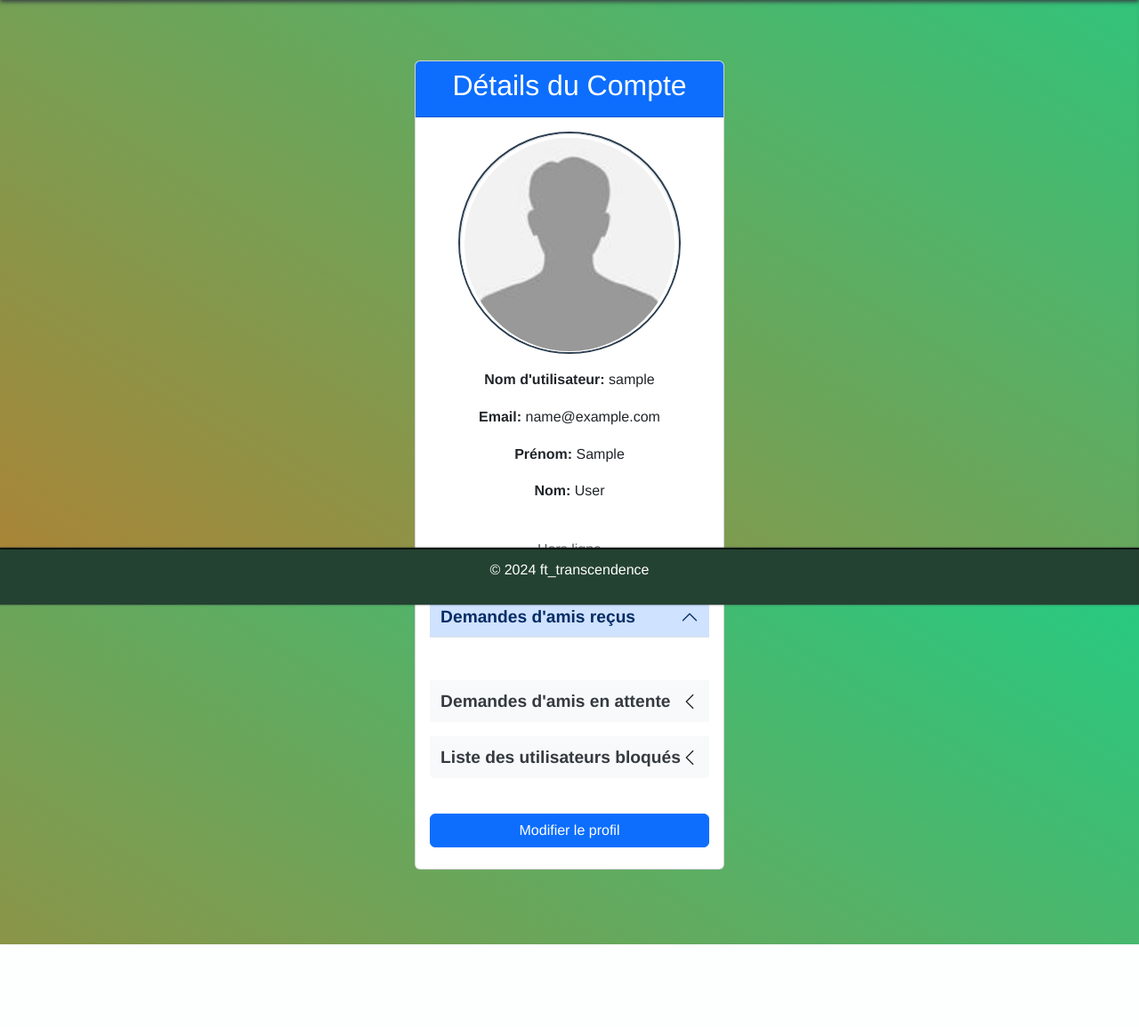
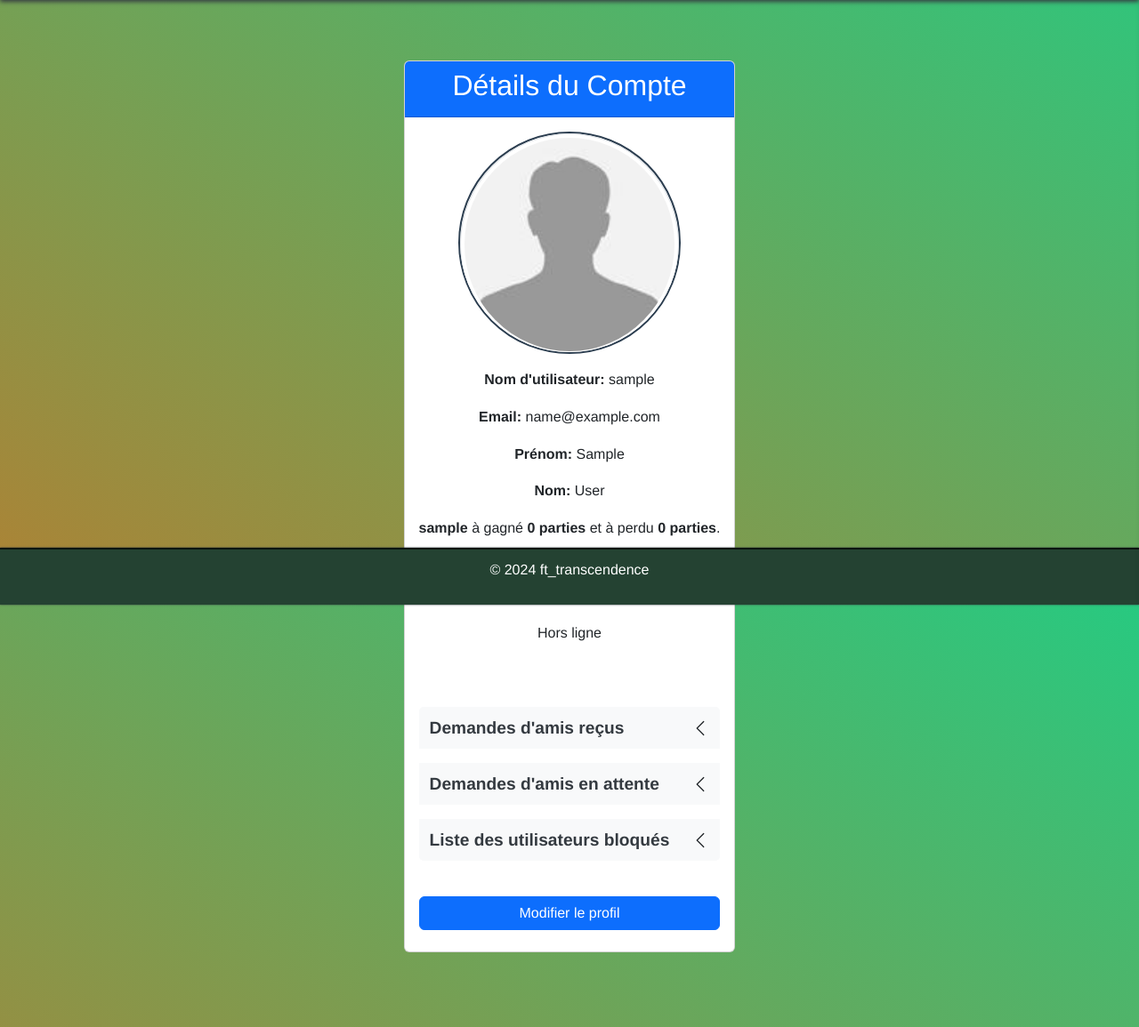
Before and after one commit to qbnt/6_ft_transcendence, a Django app: template projet/srcs/web/ft_transcendence/user_manage/templates/user_manage/profile.html in a window 1280 px wide. Shown: the part 120-1275 px from the top of the page at 89% size. Before the commit the page ends 1182 px from the top, so only its background shows below. Run offline with Django 3.2, Linux system fonts and the light colour scheme; the template is opened without the code that fills it, so the values that code supplies are empty; the visitor is signed in with stand-in values (Sample User, id 1); data comes from the database, SQL or seed files in the repository; some libraries are stand-ins or nearby versions.

Commit message:
Ajout conteur won/lost et historique des parties

```diff
--- a/projet/srcs/web/ft_transcendence/user_manage/templates/user_manage/partial/profile_partial.html
+++ b/projet/srcs/web/ft_transcendence/user_manage/templates/user_manage/partial/profile_partial.html
@@ -13,12 +13,34 @@
 					<p><strong>Email:</strong> {{ user.email }}</p>
 					<p><strong>Prénom:</strong> {{ user.first_name }}</p>
 					<p><strong>Nom:</strong> {{ user.last_name }}</p>
-				</div>
+					<p> <strong>{{ user.username }}</strong> à gagné
+						<strong>{{ user.won_games.count }} parties</strong> et à perdu
+						<strong>{{ user.lost_games.count }} parties</strong>.</p>
+					<div class="accordion mt-4 w-100" id="accordionGame">
+						<div class="accordion-item">
+							<h2 class="accordion-header" id="headingOne">
+								<button class="accordion-button collapsed" type="button" data-bs-toggle="collapse" data-bs-target="#collapseGames" aria-expanded="false" aria-controls="collapseGames">
+									Historique des parties
+								</button>
+							</h2>
+							<div id="collapseGames" class="accordion-collapse collapse" aria-labelledby="headingGame" data-bs-parents="#accordionGame">
+								<div class="accordion-body">
+									<ul class="list-group">
+										{% for game in user.lost_games.all %}
+											<li class="list-group-item d-flex justify-content-between align-items-center">
+												{{ game }}
+											</li>
+										{% endfor %}
+									</ul>
+								</div>
+							</div>
+						</div>
+					</div>
 				<div>
 					{% if user in online.users_online.all %}
-						<p class="text-success"><i class="fas fa-circle"></i> En ligne</p>
+						<p class="btn btn-success"><i class="fas fa-circle"></i> En ligne</p>
 					{% else %}
-						<p class="text-muted"><i class="fas fa-circle"></i> Hors ligne</p>
+						<p class="btn btn-muted"><i class="fas fa-circle"></i> Hors ligne</p>
 					{% endif %}
 				</div>
 			</div>
@@ -26,11 +48,11 @@
 				<div class="accordion mt-4 w-100" id="accordionExample">
 					<div class="accordion-item">
 						<h2 class="accordion-header" id="headingOne">
-							<button class="accordion-button" type="button" data-bs-toggle="collapse" data-bs-target="#collapseOne" aria-expanded="true" aria-controls="collapseOne">
+							<button class="accordion-button collapsed" type="button" data-bs-toggle="collapse" data-bs-target="#collapseOne" aria-expanded="false" aria-controls="collapseOne">
 								Demandes d'amis reçus
 							</button>
 						</h2>
-						<div id="collapseOne" class="accordion-collapse collapse show" aria-labelledby="headingOne" data-bs-parent="#accordionExample">
+						<div id="collapseOne" class="accordion-collapse collapse" aria-labelledby="headingOne" data-bs-parent="#accordionExample">
 							<div class="accordion-body">
 								<ul class="list-group">
 									{% for friend in user.friends_request.all %}
```
